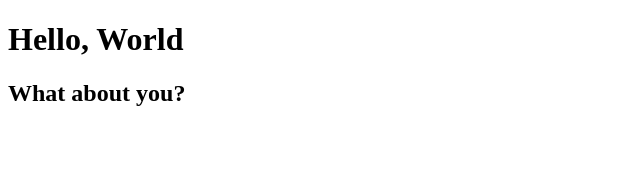
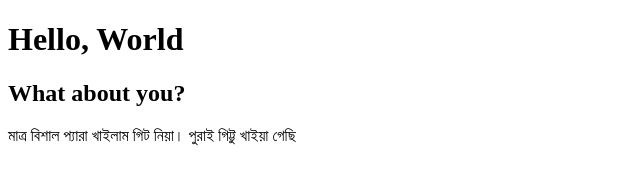
Before and after one commit to rashedsir/TestFile, a plain HTML site: page index.html in a window 1280 px wide. Shown: the whole page, without its empty margins (0-640 px from the left). Drawn offline with Linux system fonts and the light colour scheme.

Commit message:
Bangla Text

```diff
--- a/index.html
+++ b/index.html
@@ -4,5 +4,6 @@
 <body>
     <h1>Hello, World</h1>
     <h2>What about you?</h2>
+    <p>মাত্র বিশাল প্যারা খাইলাম গিট নিয়া। পুরাই গিট্টু খাইয়া গেছি</p>
 </body>
 </html>
```
